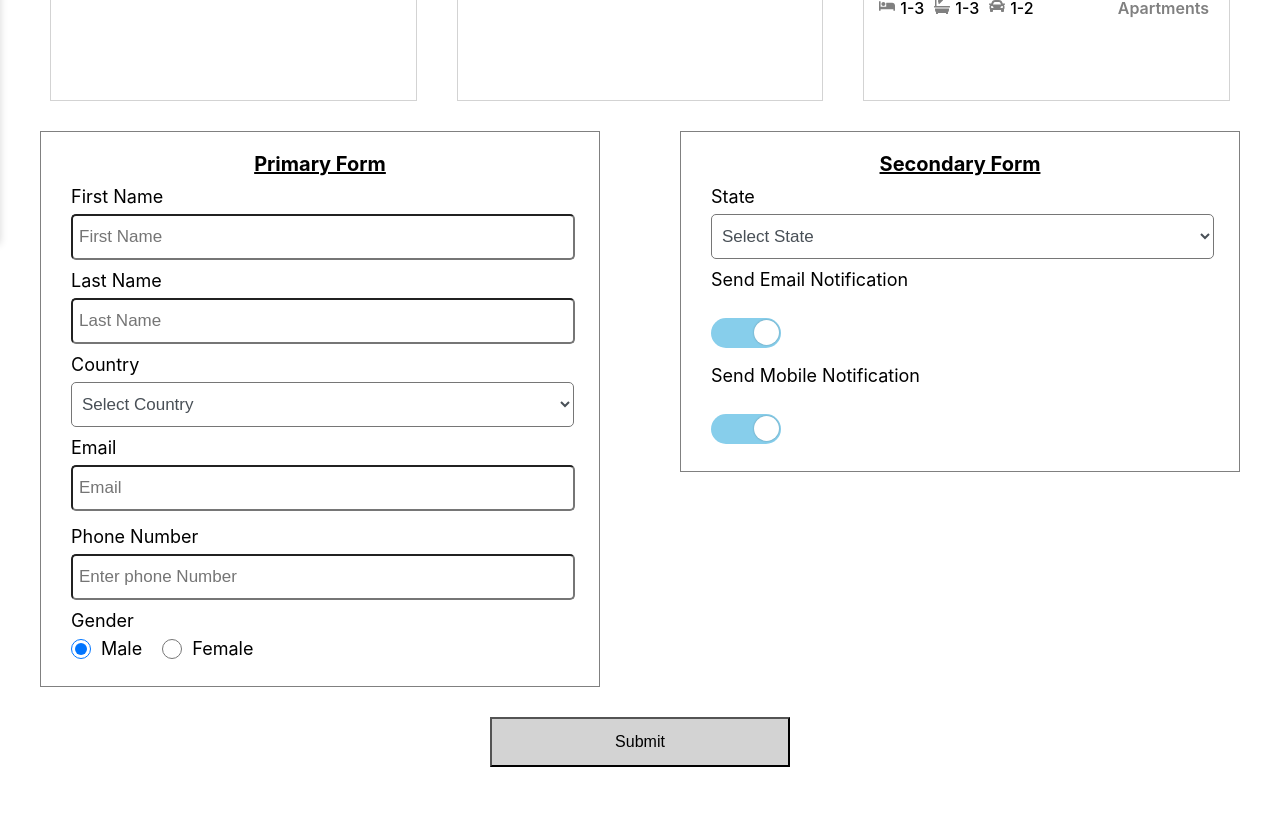
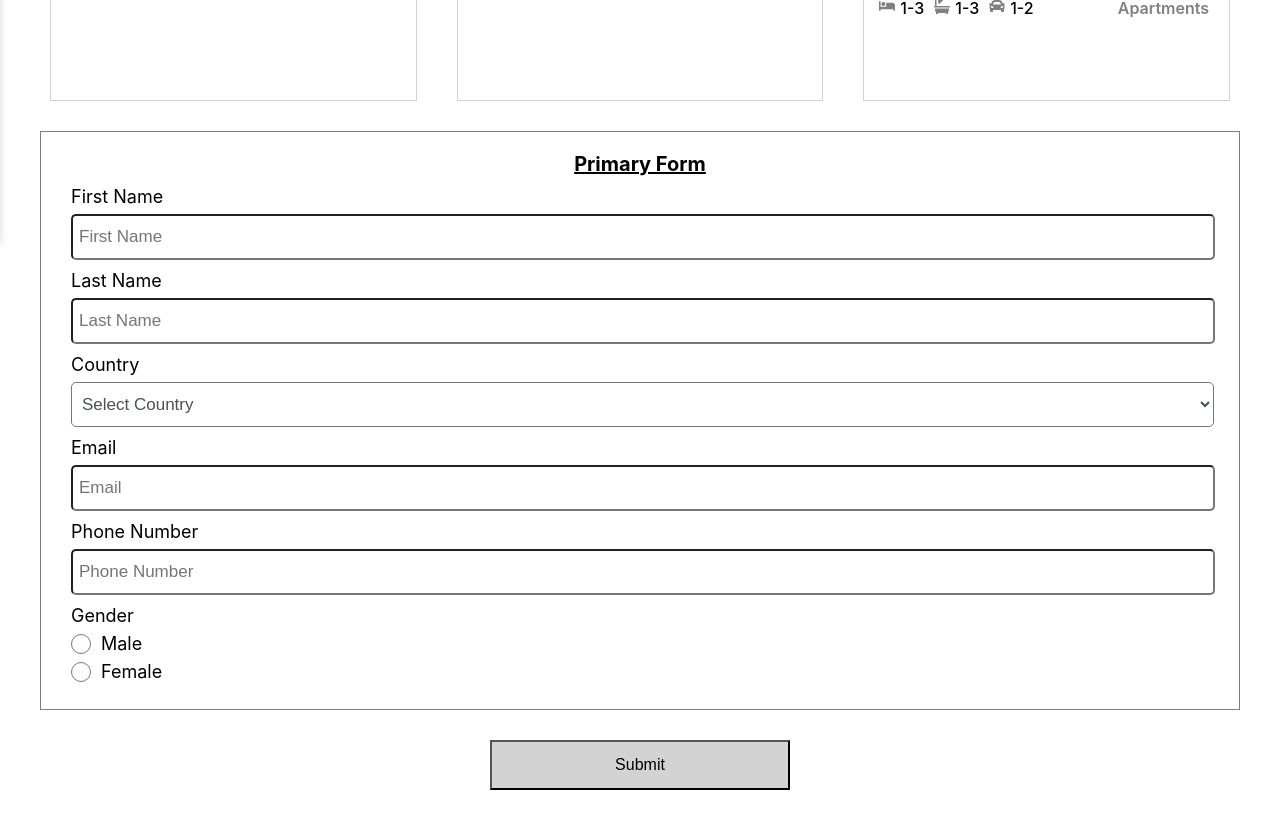
Before and after one commit to Shivani-Maiyani/rwd-design-exercise, a React (Create React App) app: page / in a window 1280 px wide. Shown: the part 560-1388 px from the top of the page. Built offline with nearby package versions, Linux system fonts and the light colour scheme.

Commit message:
convert form using formik

```diff
--- a/package.json
+++ b/package.json
@@ -7,6 +7,7 @@
     "@testing-library/react": "^13.3.0",
     "@testing-library/user-event": "^13.5.0",
     "font-awesome": "^4.7.0",
+    "formik": "^2.2.9",
     "react": "^18.2.0",
     "react-burger-menu": "^3.0.8",
     "react-dom": "^18.2.0",
@@ -15,7 +16,8 @@
     "react-scripts": "5.0.1",
     "sass": "^1.54.0",
     "scss": "^0.2.4",
-    "web-vitals": "^2.1.4"
+    "web-vitals": "^2.1.4",
+    "yup": "^0.32.11"
   },
   "scripts": {
     "start": "react-scripts start",
--- a/src/App.js
+++ b/src/App.js
@@ -1,5 +1,5 @@
 import './App.css';
-import Form from './features/form/components/form';
+import Form1 from './features/form/components/form1';
 import PropertyCard from './features/property/components/PropertyCard';
 import Header from './shared/header/components/Header';
 
@@ -7,9 +7,9 @@ function App() {
 
   return (
     <div className='main'>
-      <Header/>
-      <PropertyCard/>
-      <Form/>
+      <Header />
+      <PropertyCard />
+      <Form1 />
     </div>
   );
 }
--- /dev/null
+++ b/src/features/form/components/form1.js
@@ -0,0 +1,153 @@
+import { Formik, Field, Form, useFormik } from 'formik';
+import * as Yup from 'yup';
+import React, { useState } from "react";
+
+import "../styles/form.scss";
+import "../styles/formMedia.scss";
+import "../styles/switch.scss";
+const country = [
+    {
+        'id': 1,
+        'name': 'India'
+    },
+    {
+        'id': 2,
+        'name': 'Usa'
+    },
+    {
+        'id': 3,
+        'name': 'Canada'
+    }
+]
+
+const State = [
+    {
+        'id': 1,
+        'name': 'Delhi',
+        'country_id': 1
+    },
+    {
+        'id': 2,
+        'name': 'Ahemdabad',
+        'country_id': 1
+    },
+    {
+        'id': 3,
+        'name': 'Chennai',
+        'country_id': 1
+    },
+    {
+        'id': 4,
+        'name': 'Texas',
+        'country_id': 2
+    },
+    {
+        'id': 5,
+        'name': 'Alaska',
+        'country_id': 2
+    },
+    {
+        'id': 6,
+        'name': 'Ohio',
+        'country_id': 2
+    },
+    {
+        'id': 7,
+        'name': 'Florida',
+        'country_id': 2
+    },
+    {
+        'id': 8,
+        'name': 'Nova Scotia',
+        'country_id': 3
+    },
+    {
+        'id': 9,
+        'name': 'Nova Scotia',
+        'country_id': 3
+    },
+    {
+        'id': 10,
+        'name': 'Quebec',
+        'country_id': 3
+    },
+    {
+        'id': 11,
+        'name': 'Torento',
+        'country_id': 3
+    }
+]
+
+let Register = () => {
+    return (
+        <>
+            <Formik
+                initialValues={{
+                    firstName: '',
+                    lastName: '',
+                    country: '',
+                    email: '',
+                    phoneNumber: '',
+                    gender: '',
+                }}
+                onSubmit={async (values) => {
+                    console.log(values);
+                }}
+            >
+                {({ values }) => (
+                    <Form>
+                        <div className="container-form">
+                            <div className="form-section">
+                                <div className="form-wrraper form--data">
+                                    <div className='form-text'>Primary Form</div>
+                                    <div className="form">
+                                        <label>First Name</label>
+                                        <Field type="text" name="firstName" className="form-control"
+                                            placeholder='First Name' />
+                                    </div>
+                                    <div className="form">
+                                        <label>Last Name</label>
+                                        <Field type="text" name="lastName" className="form-control"
+                                            placeholder='Last Name' />
+                                    </div>
+                                    <div className="form form-dropdown">
+                                        <label>Country</label>
+                                        <Field name="country" className="form-control select dropdown" component="select">
+                                            <option value="">Select Country</option>
+                                            {
+                                                country.map((country) => (
+                                                    <option value={country.id} id={country.id} key={country.id}
+                                                    >{country.name}</option>
+                                                ))
+                                            }
+                                        </Field>
+                                    </div>
+                                    <div className="form">
+                                        <label>Email</label>
+                                        <Field type="email" name="email" className="form-control"
+                                            placeholder='Email' />
+                                    </div>
+                                    <div className="form">
+                                        <label>Phone Number</label>
+                                        <Field type="number" name="phoneNumber" className="form-control"
+                                            placeholder='Phone Number' />
+                                    </div>
+                                    <div className="form">
+                                        <label>Gender</label>
+                                        <label><Field type="radio" name="gender" value="Male" className="form-control" />Male</label>
+                                        <label><Field type="radio" name="gender" value="Female" className="form-control" />Female</label>
+                                    </div>
+                                </div>
+                            </div>
+                            <div className="form-btn">
+                                <button type='submit' className="submit-btn text-align">Submit</button>
+                            </div>
+                        </div>
+                    </Form>
+                )}
+            </Formik>
+        </>
+    )
+}
+
+export default Register;
```
Also changed, not shown: 1 other file (tests, documents, lock files or other folders).
